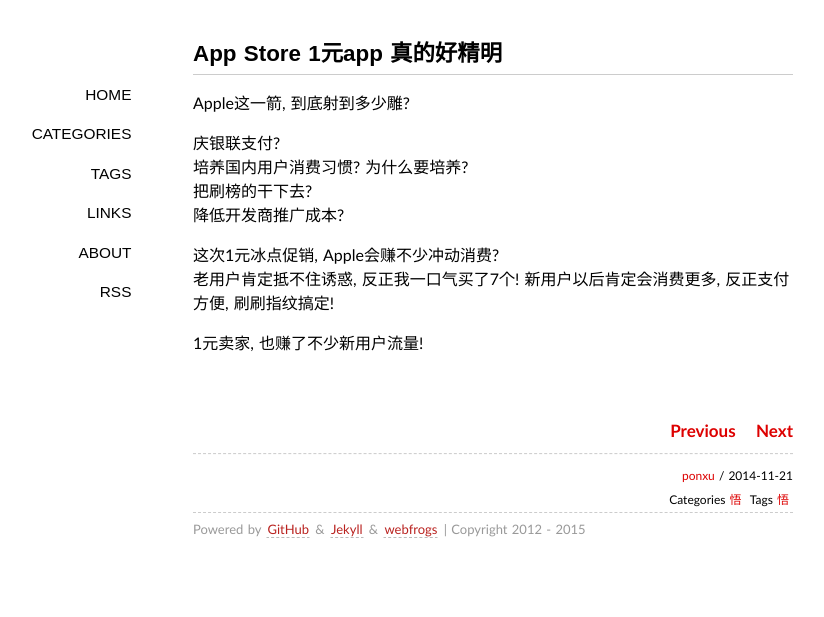
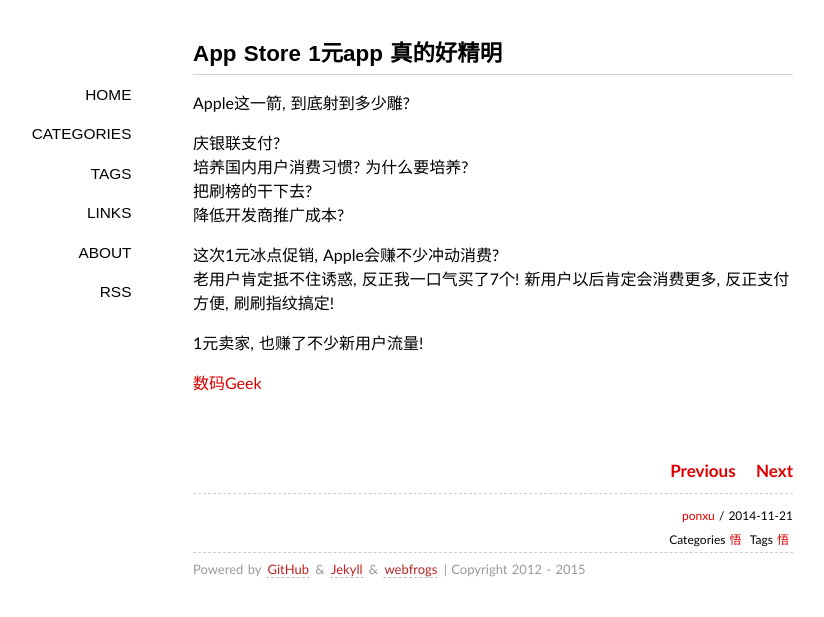
Before and after one commit to ponxu/ponxu.github.com, a Jekyll site: the page built from _posts/悟/2014-11-21-1-app.md, in a window 1280 px wide. Shown: the top 617 px of the page, without its empty margins (147-971 px from the left). Built offline with Jekyll 4.4.1, drawn with Linux system fonts in a browser that asks for light colours; some web fonts are replaced; Markdown is read by kramdown in place of the engine named in the settings.

Commit message:
add post

```diff
--- a/_posts/悟/2014-11-21-1-app.md
+++ b/_posts/悟/2014-11-21-1-app.md
@@ -18,3 +18,5 @@
 老用户肯定抵不住诱惑, 反正我一口气买了7个! 新用户以后肯定会消费更多, 反正支付方便, 刷刷指纹搞定!
 
 1元卖家, 也赚了不少新用户流量!
+
+[数码Geek](weixin://profile/smgeek)
```
